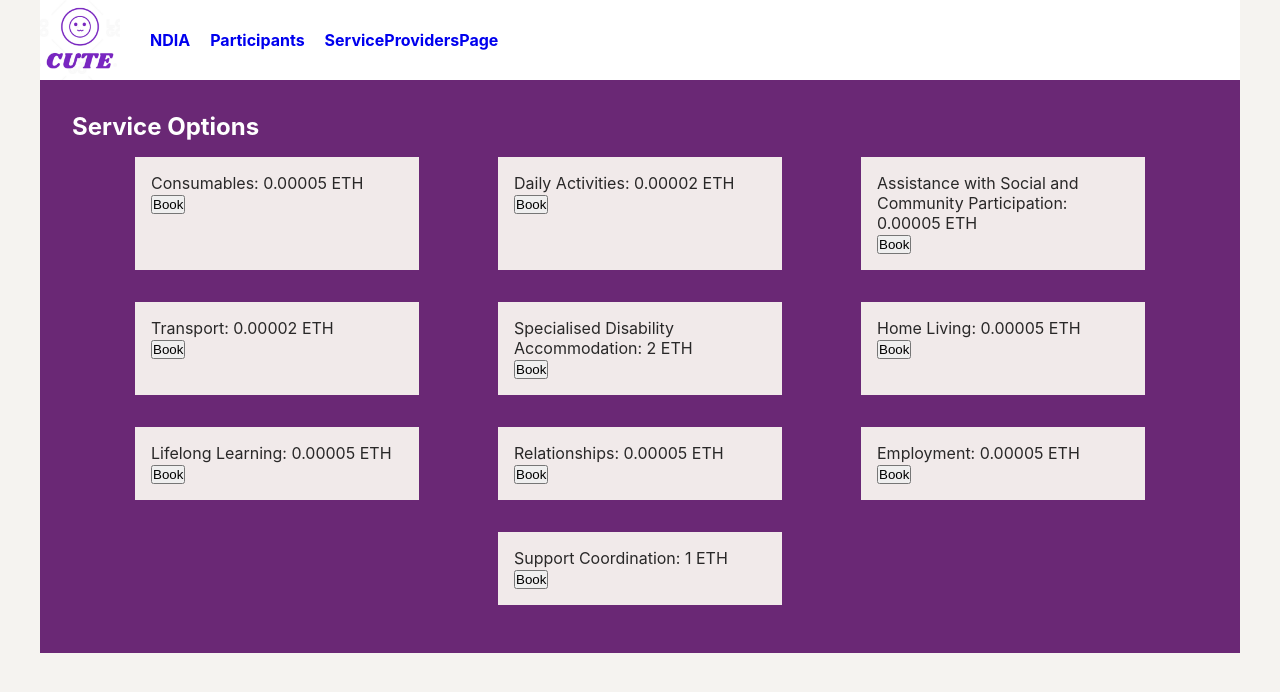
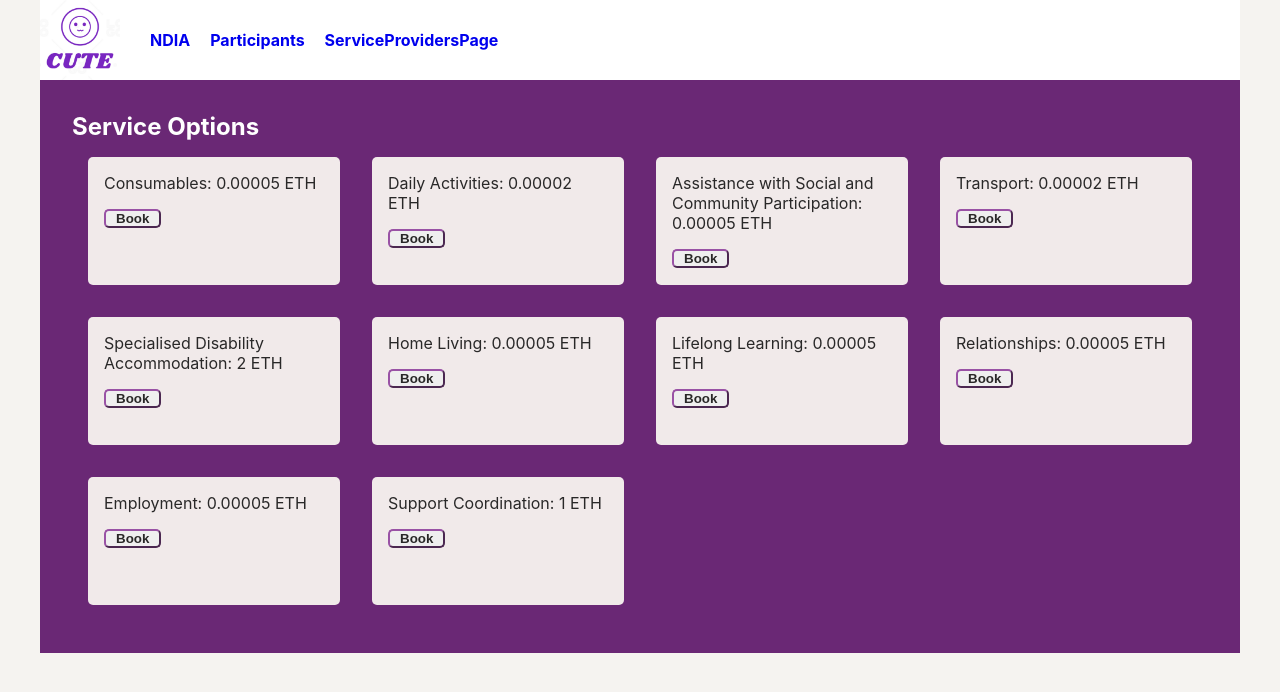
Before and after one commit to KaybotV2/ndis-smart-contract, a React (Create React App) app: page /participants in a window 1280 px wide. Shown: the top 692 px of the page. Built offline with nearby package versions, Linux system fonts and the light colour scheme; what web3 would draw is missing.

Commit message:
Styling for Service Options list

```diff
--- a/src/App.css
+++ b/src/App.css
@@ -46,14 +46,46 @@ div.container {
 .service-option-list {
   display: flex;
   flex-wrap: wrap;
-  justify-content: space-evenly;
 }
 
 .service-option-list > li {
-  width: 25%;
-  height: auto;
+  cursor: pointer;
+  flex: 0 0 calc(25% - 2rem); /* 25% width with margin */
+  height: 8rem;
   background-color: rgb(241, 234, 234);
+  border-radius: 5px;
   padding: 1rem;
   margin: 1rem;
   color: #292828;
 }
+
+.service-option-list > li:hover {
+  font-weight: bolder;
+}
+
+button {
+  margin-top: 1rem;
+  cursor: pointer;
+  padding: 0px 10px;
+  border-radius: 5px;
+  border-color: #9952a5;
+  font-weight: bold;
+  color: #292828;
+}
+
+button:hover {
+  background-color: #ead1f1;
+}
+
+/* Media query for responsiveness */
+@media (max-width: 768px) {
+  .service-option-list > li {
+    flex-basis: calc(50% - 2rem); /* 50% width with margin */
+  }
+}
+
+@media (max-width: 480px) {
+  .service-option-list > li {
+    flex-basis: calc(100% - 2rem); /* 100% width with margin */
+  }
+}
```
